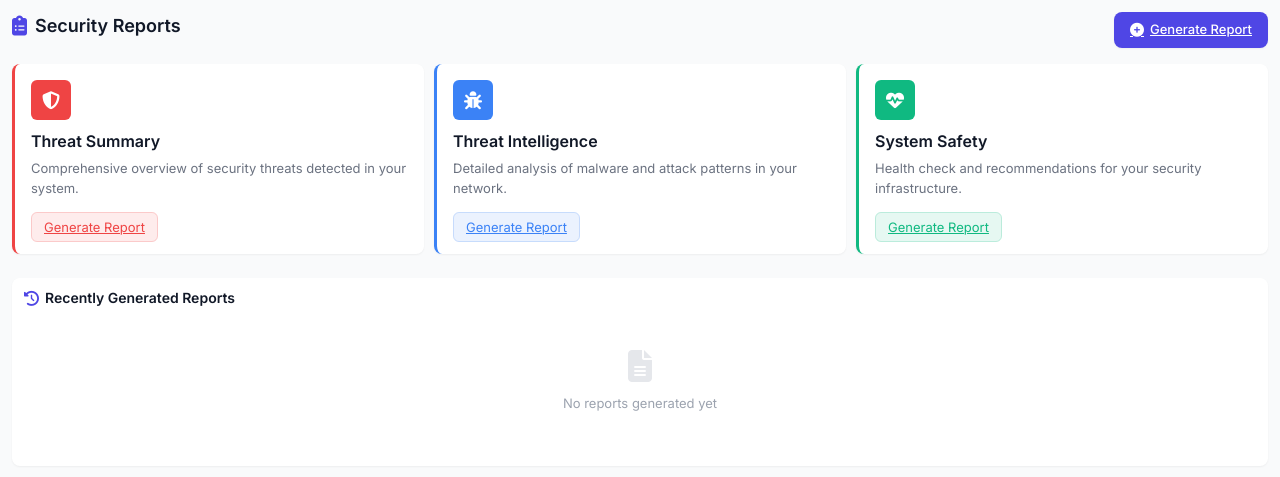
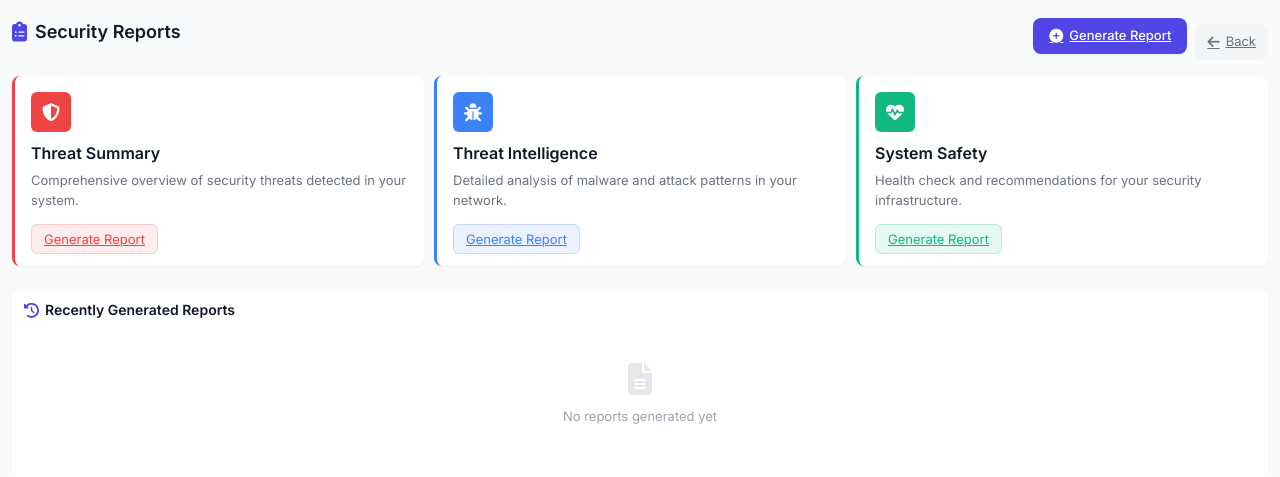
Before and after one commit to badcapitainn/IncidentResponseToolkit, a Django app: template toolkit/templates/toolkit/reports_dashboard.html in a window 1280 px wide. Shown: the top 477 px of the page. Run offline with Django 5.2, Linux system fonts and the light colour scheme; the template is opened without the code that fills it, so the values that code supplies are empty.

Commit message:
UI and some updates

```diff
--- a/toolkit/templates/toolkit/reports_dashboard.html
+++ b/toolkit/templates/toolkit/reports_dashboard.html
@@ -2,12 +2,21 @@
 <!DOCTYPE html>
 <html lang="en">
   <head>
-    <meta charset="UTF-8">
-    <meta name="viewport" content="width=device-width, initial-scale=1.0">
+    <meta charset="UTF-8" />
+    <meta name="viewport" content="width=device-width, initial-scale=1.0" />
     <title>Reports Dashboard | Sentry</title>
-    <link href="https://cdn.jsdelivr.net/npm/bootstrap@5.3.0/dist/css/bootstrap.min.css" rel="stylesheet">
-    <link rel="stylesheet" href="https://cdnjs.cloudflare.com/ajax/libs/font-awesome/6.4.0/css/all.min.css">
-    <link href="https://fonts.googleapis.com/css2?family=Inter:wght@300;400;500;600;700&display=swap" rel="stylesheet">
+    <link
+      href="https://cdn.jsdelivr.net/npm/bootstrap@5.3.0/dist/css/bootstrap.min.css"
+      rel="stylesheet"
+    />
+    <link
+      rel="stylesheet"
+      href="https://cdnjs.cloudflare.com/ajax/libs/font-awesome/6.4.0/css/all.min.css"
+    />
+    <link
+      href="https://fonts.googleapis.com/css2?family=Inter:wght@300;400;500;600;700&display=swap"
+      rel="stylesheet"
+    />
 
     <style>
       :root {
@@ -31,9 +40,12 @@
         --text-tertiary: #9ca3af;
 
         --shadow-sm: 0 1px 2px 0 rgba(0, 0, 0, 0.05);
-            --shadow: 0 4px 6px -1px rgba(0, 0, 0, 0.1), 0 2px 4px -1px rgba(0, 0, 0, 0.06);
-            --shadow-md: 0 10px 15px -3px rgba(0, 0, 0, 0.1), 0 4px 6px -2px rgba(0, 0, 0, 0.05);
-            --shadow-lg: 0 20px 25px -5px rgba(0, 0, 0, 0.1), 0 10px 10px -5px rgba(0, 0, 0, 0.04);
+        --shadow: 0 4px 6px -1px rgba(0, 0, 0, 0.1),
+          0 2px 4px -1px rgba(0, 0, 0, 0.06);
+        --shadow-md: 0 10px 15px -3px rgba(0, 0, 0, 0.1),
+          0 4px 6px -2px rgba(0, 0, 0, 0.05);
+        --shadow-lg: 0 20px 25px -5px rgba(0, 0, 0, 0.1),
+          0 10px 10px -5px rgba(0, 0, 0, 0.04);
 
         --radius-sm: 6px;
         --radius: 8px;
@@ -50,7 +62,7 @@
       }
 
       body {
-            font-family: 'Inter', -apple-system, BlinkMacSystemFont, sans-serif;
+        font-family: "Inter", -apple-system, BlinkMacSystemFont, sans-serif;
         background-color: var(--bg-color);
         color: var(--text-primary);
         line-height: 1.5;
@@ -80,8 +92,14 @@
       }
 
       @keyframes fadeIn {
-            from { opacity: 0; transform: translateY(-8px); }
-            to { opacity: 1; transform: translateY(0); }
+        from {
+          opacity: 0;
+          transform: translateY(-8px);
+        }
+        to {
+          opacity: 1;
+          transform: translateY(0);
+        }
       }
 
       .header-title {
@@ -138,13 +156,17 @@
       }
 
       .report-card::before {
-            content: '';
+        content: "";
         position: absolute;
         top: 0;
         left: 0;
         right: 0;
         height: 4px;
-            background: linear-gradient(90deg, var(--primary), var(--primary-light));
+        background: linear-gradient(
+          90deg,
+          var(--primary),
+          var(--primary-light)
+        );
         transform: scaleX(0);
         transform-origin: left;
         transition: transform 0.6s ease;
@@ -300,10 +322,18 @@
         box-shadow: var(--shadow);
       }
 
-        .report-item:nth-child(1) { animation-delay: 0.2s; }
-        .report-item:nth-child(2) { animation-delay: 0.3s; }
-        .report-item:nth-child(3) { animation-delay: 0.4s; }
-        .report-item:nth-child(4) { animation-delay: 0.5s; }
+      .report-item:nth-child(1) {
+        animation-delay: 0.2s;
+      }
+      .report-item:nth-child(2) {
+        animation-delay: 0.3s;
+      }
+      .report-item:nth-child(3) {
+        animation-delay: 0.4s;
+      }
+      .report-item:nth-child(4) {
+        animation-delay: 0.5s;
+      }
 
       .report-item-icon {
         width: 32px;
@@ -438,6 +468,51 @@
       .generate-btn i {
         font-size: 14px;
       }
+      .action-btn {
+            background: var(--surface-hover);
+            border: none;
+            color: var(--text-secondary);
+            height: 36px;
+            padding: 0 12px;
+            border-radius: var(--radius);
+            display: flex;
+            align-items: center;
+            justify-content: center;
+            cursor: pointer;
+            transition: var(--transition);
+            font-size: 13px;
+            gap: 6px;
+        }
+
+        .action-btn:hover {
+            background: var(--primary);
+            color: white;
+            transform: translateY(-2px);
+        }
+
+        .action-btn.delete {
+            background: rgba(239, 68, 68, 0.1);
+            color: var(--danger);
+        }
+
+        .action-btn.delete:hover {
+            background: var(--danger);
+            color: white;
+        }
+
+        .action-btn.restore {
+            background: rgba(16, 185, 129, 0.1);
+            color: var(--secondary);
+        }
+
+        .action-btn.restore:hover {
+            background: var(--secondary);
+            color: white;
+        }
+
+        .action-btn i {
+            font-size: 14px;
+        }
 
       /* Responsive Adjustments */
       @media (max-width: 768px) {
@@ -486,6 +561,13 @@
             <i class="fas fa-plus-circle"></i>
             Generate Report
           </a>
+          <a
+            href="{% url 'dashboard' %}"
+            class="action-btn"
+            style="margin-top: 12px"
+          >
+            <i class="fas fa-arrow-left"></i> Back
+          </a>
         </div>
       </div>
 
@@ -497,8 +579,13 @@
             <i class="fas fa-shield-alt"></i>
           </div>
           <h3 class="report-title">Threat Summary</h3>
-                <p class="report-description">Comprehensive overview of security threats detected in your system.</p>
-                <a href="{% url 'generate_report' %}?type=THREAT_SUMMARY" class="report-btn">
+          <p class="report-description">
+            Comprehensive overview of security threats detected in your system.
+          </p>
+          <a
+            href="{% url 'generate_report' %}?type=THREAT_SUMMARY"
+            class="report-btn"
+          >
             Generate Report
           </a>
         </div>
@@ -509,8 +596,13 @@
             <i class="fas fa-bug"></i>
           </div>
           <h3 class="report-title">Threat Intelligence</h3>
-                <p class="report-description">Detailed analysis of malware and attack patterns in your network.</p>
-                <a href="{% url 'generate_report' %}?type=THREAT_INTEL" class="report-btn">
+          <p class="report-description">
+            Detailed analysis of malware and attack patterns in your network.
+          </p>
+          <a
+            href="{% url 'generate_report' %}?type=THREAT_INTEL"
+            class="report-btn"
+          >
             Generate Report
           </a>
         </div>
@@ -521,8 +613,13 @@
             <i class="fas fa-heartbeat"></i>
           </div>
           <h3 class="report-title">System Safety</h3>
-                <p class="report-description">Health check and recommendations for your security infrastructure.</p>
-                <a href="{% url 'generate_report' %}?type=SYSTEM_SAFETY" class="report-btn">
+          <p class="report-description">
+            Health check and recommendations for your security infrastructure.
+          </p>
+          <a
+            href="{% url 'generate_report' %}?type=SYSTEM_SAFETY"
+            class="report-btn"
+          >
             Generate Report
           </a>
         </div>
@@ -540,21 +637,37 @@
         <div class="recent-reports-list">
           {% for report in recent_reports %}
           <div class="report-item">
-                    <div class="report-item-icon {% if report.report_type == 'THREAT_SUMMARY' %}threat{% elif report.report_type == 'THREAT_INTEL' %}intel{% else %}safety{% endif %}">
-                        <i class="fas {% if report.report_type == 'THREAT_SUMMARY' %}fa-shield-alt{% elif report.report_type == 'THREAT_INTEL' %}fa-bug{% else %}fa-heartbeat{% endif %}"></i>
+            <div
+              class="report-item-icon {% if report.report_type == 'THREAT_SUMMARY' %}threat{% elif report.report_type == 'THREAT_INTEL' %}intel{% else %}safety{% endif %}"
+            >
+              <i
+                class="fas {% if report.report_type == 'THREAT_SUMMARY' %}fa-shield-alt{% elif report.report_type == 'THREAT_INTEL' %}fa-bug{% else %}fa-heartbeat{% endif %}"
+              ></i>
             </div>
             <div class="report-item-content">
               <div class="report-item-title">{{ report.title }}</div>
               <div class="report-item-meta">
-                            <span class="report-item-time">{{ report.generated_at|timesince }} ago</span>
-                            <span class="report-item-author">by {{ report.generated_by.username }}</span>
+                <span class="report-item-time"
+                  >{{ report.generated_at|timesince }} ago</span
+                >
+                <span class="report-item-author"
+                  >by {{ report.generated_by.username }}</span
+                >
               </div>
             </div>
             <div class="report-item-actions">
-                        <a href="{% url 'view_report' report.id %}" class="report-item-btn" title="View">
+              <a
+                href="{% url 'view_report' report.id %}"
+                class="report-item-btn"
+                title="View"
+              >
                 <i class="fas fa-eye"></i>
               </a>
-                        <a href="{% url 'download_report' report.id %}" class="report-item-btn download" title="Download PDF">
+              <a
+                href="{% url 'download_report' report.id %}"
+                class="report-item-btn download"
+                title="Download PDF"
+              >
                 <i class="fas fa-file-pdf"></i>
               </a>
             </div>
@@ -572,16 +685,21 @@
     <script src="https://cdn.jsdelivr.net/npm/bootstrap@5.3.0/dist/js/bootstrap.bundle.min.js"></script>
     <script>
       // Initialize animations
-        document.addEventListener('DOMContentLoaded', function() {
+      document.addEventListener("DOMContentLoaded", function () {
         // Add hover animations to all cards
-            document.querySelectorAll('.report-card, .report-item').forEach(card => {
-                card.addEventListener('mouseenter', () => {
-                    card.style.transform = card.style.transform.includes('scale') ?
-                        card.style.transform :
-                        card.style.transform + ' scale(1.02)';
+        document
+          .querySelectorAll(".report-card, .report-item")
+          .forEach((card) => {
+            card.addEventListener("mouseenter", () => {
+              card.style.transform = card.style.transform.includes("scale")
+                ? card.style.transform
+                : card.style.transform + " scale(1.02)";
             });
-                card.addEventListener('mouseleave', () => {
-                    card.style.transform = card.style.transform.replace(' scale(1.02)', '');
+            card.addEventListener("mouseleave", () => {
+              card.style.transform = card.style.transform.replace(
+                " scale(1.02)",
+                ""
+              );
             });
           });
       });
--- a/toolkit/views.py
+++ b/toolkit/views.py
@@ -835,6 +835,7 @@ def add_network_rule(request):
             condition=condition,
             severity=severity
         )
+        add_recent_activity(request, activity = "Added New Network Rule", module = "Network")
 
         return redirect('network_module')
 
@@ -1000,6 +1001,9 @@ def generate_report(request):
 
         generator = ReportGenerator(report_type, request.user, start_date, end_date)
         report = generator.generate_report()
+        add_recent_activity(request, activity = f"Created New {report_type} Report", module = "Report")
+
+
 
         return redirect('view_report', report_id=report.id)
 
@@ -1056,6 +1060,7 @@ def download_report(request, report_id):
         with open(report.pdf_file.path, 'rb') as pdf:
             response = HttpResponse(pdf.read(), content_type='application/pdf')
             response['Content-Disposition'] = f'attachment; filename="{os.path.basename(report.pdf_file.name)}"'
+            add_recent_activity(request, activity = "Report Downloaded", module = "Report")
             return response
 
     except Exception as e:
```
Also changed, not shown: toolkit/templates/toolkit/dashboard.html (+15 -16 lines), 2 other files. Lines whose indentation alone changed are shown as unchanged.
